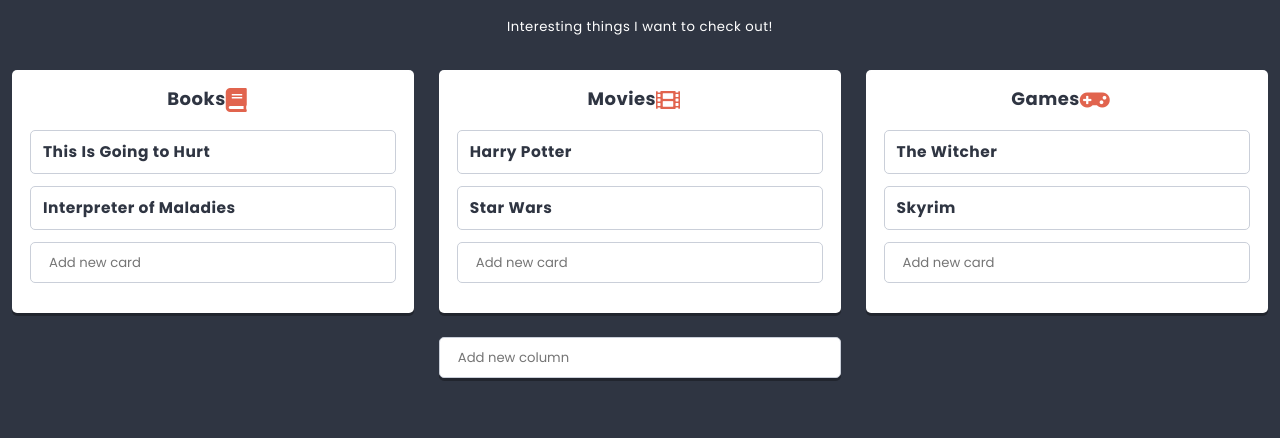
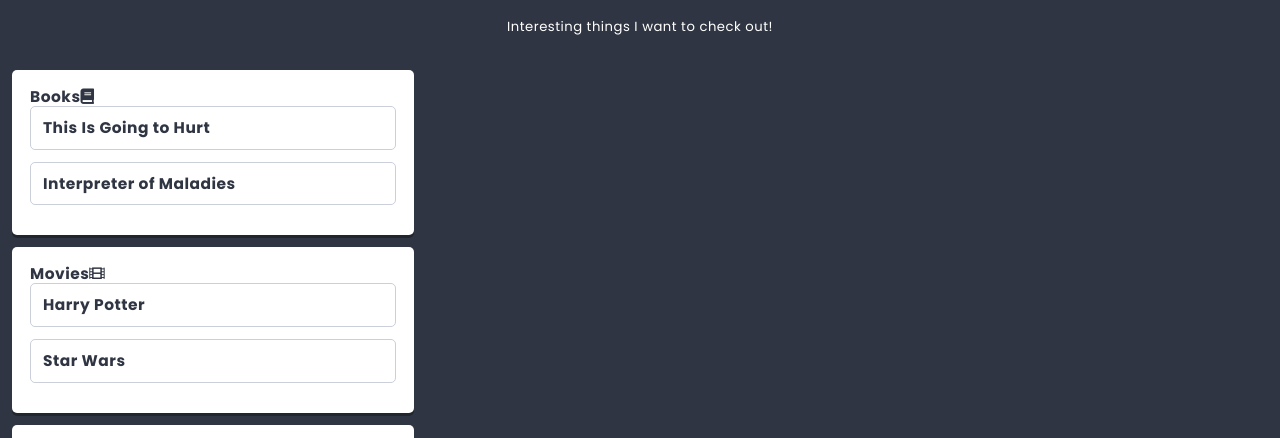
Before and after one commit to JaroslawSzewczyk/react-first-app, a React app: page / in a window 1280 px wide. Shown: the part 362-800 px from the top of the page. Built offline with nearby package versions, Linux system fonts and the light colour scheme.

Commit message:
Add Redux to project

```diff
--- a/package.json
+++ b/package.json
@@ -23,7 +23,9 @@
     "prop-types": "^15.7.2",
     "react": "^16.7.0",
     "react-dom": "^16.7.0",
-    "react-html-parser": "^2.0.2"
+    "react-html-parser": "^2.0.2",
+    "react-redux": "^7.0.1",
+    "redux": "^4.0.1"
   },
   "devDependencies": {
     "@babel/core": "^7.4.3",
@@ -40,6 +42,7 @@
     "lint-staged": "^10.0.7",
     "mini-css-extract-plugin": "^0.5.0",
     "node-sass": "^4.11.0",
+    "redux-devtools-extension": "^2.13.8",
     "sass-loader": "^7.1.0",
     "style-loader": "^0.23.1",
     "webpack": "^4.29.6",
--- a/src/components/App/App.js
+++ b/src/components/App/App.js
@@ -1,15 +1,25 @@
 import React from 'react';
 import styles from './App.scss';
-import List from '../List/List';
-import { pageContents, listData } from '../../data/dataStore';
+import PropTypes from 'prop-types';
+import List from '../List/ListContainer';
 
 class App extends React.Component {
+
+  static propTypes = {
+    title: PropTypes.node,
+    subtitle: PropTypes.node,
+    lists: PropTypes.array,
+  }
+
   render() {
+    const { title, subtitle, lists } = this.props;
     return (
       <main className={styles.component}>
-        <h1 className={styles.title}>{pageContents.title}</h1>
-        <h2 className={styles.subtitle}>{pageContents.subtitle}</h2>
-        <List {...listData} />
+        <h1 className={styles.title}>{title}</h1>
+        <h2 className={styles.subtitle}>{subtitle}</h2>
+        {lists.map(listData => (
+          <List key={listData.id} {...listData} />
+        ))}
       </main>
     );
   }
--- /dev/null
+++ b/src/components/App/AppContainer.js
@@ -0,0 +1,10 @@
+import {connect} from 'react-redux';
+import App from './App';
+
+const mapStateToProps = state => ({
+  title: state.app.title,
+  subtitle: state.app.subtitle,
+  lists: state.lists,
+});
+
+export default connect(mapStateToProps)(App);
--- a/src/components/Card/Card.js
+++ b/src/components/Card/Card.js
@@ -9,9 +9,10 @@
       title: PropTypes.node,
     }
     render() {
+      const { title } = this.props;
       return (
         <section className={styles.component}>
-          <h3>{this.props.title}</h3>
+          <h3>{title}</h3>
         </section>
       );
     }
--- a/src/components/Column/Column.js
+++ b/src/components/Column/Column.js
@@ -3,47 +3,48 @@
 import styles from './Column.scss';
 import PropTypes from 'prop-types';
 import Card from '../Card/Card';
-import Creator from '../Creator/Creator';
-import { settings } from '../../data/dataStore';
+// import Creator from '../Creator/Creator';
+// import { settings } from '../../data/dataStore';
 import Icon from '../Icon/Icon';
 
 class Column extends React.Component {
-    state = {
-      cards: this.props.cards || [],
-    }
+  // state = {
+  //   cards: this.props.cards || [],
+  // }
 
     static protoTypes = {
       title: PropTypes.string,
     }
 
-    addCard(title) {
-      this.setState(state => (
-        {
-          cards: [
-            ...state.cards,
-            {
-              key: state.cards.length ? state.cards[state.cards.length - 1].key + 1 : 0,
-              title,
-            },
-          ],
-        }
-      ));
-    }
+    // addCard(title) {
+    //   this.setState(state => (
+    //     {
+    //       cards: [
+    //         ...state.cards,
+    //         {
+    //           key: state.cards.length ? state.cards[state.cards.length - 1].key + 1 : 0,
+    //           title,
+    //         },
+    //       ],
+    //     }
+    //   ));
+    // }
     render() {
+      const { title, icon, cards } = this.props;
       return (
         <section className={styles.component}>
-          <h3 className={styles.title}>{this.props.title}
-            <span className={styles.icon}>
-              <Icon name={this.props.icon} />
+          <h3 className={title}>{title}
+            <span className={icon}>
+              <Icon name={icon} />
             </span>
           </h3>
-          {this.state.cards.map(({ key, ...cardProps }) => (
-            <Card key={key} {...cardProps} />
+          {cards.map(cardData => (
+            <Card key={cardData.id} {...cardData} />
           ))}
 
-          <div className={styles.creator}>
+          {/*<div className={styles.creator}>
             <Creator text={settings.cardCreatorText} action={title => this.addCard(title)} />
-          </div>
+          </div> */}
         </section>
       );
     }
--- /dev/null
+++ b/src/components/Column/ColumnContainer.js
@@ -0,0 +1,10 @@
+import {connect} from 'react-redux';
+import Column from './Column';
+
+export const getCardsForList = ({cards}, columnId) => cards.filter(card => card.columnId == columnId);
+
+const mapStateToProps = (state, props) => ({
+  cards: getCardsForList(state, props.id),
+});
+
+export default connect(mapStateToProps)(Column);
--- a/src/components/List/List.js
+++ b/src/components/List/List.js
@@ -2,15 +2,12 @@
 import styles from './List.scss';
 import Hero from '../Hero/Hero';
 import PropTypes from 'prop-types';
-import Column from '../Column/Column';
+import Column from '../Column/ColumnContainer';
 import { settings } from '../../data/dataStore';
 import ReactHtmlParser from 'react-html-parser';
-import Creator from '../Creator/Creator';
+// import Creator from '../Creator/Creator';
 
 class List extends React.Component {
-  state = {
-    columns: this.props.columns || [],
-  }
 
   static propTypes = {
     title: PropTypes.node.isRequired,
@@ -23,37 +20,22 @@
     description: settings.defaultListDescription,
   }
 
-  addColumn(title) {
-    this.setState(state => (
-      {
-        columns: [
-          ...state.columns,
-          {
-            key: state.columns.length ? state.columns[state.columns.length - 1].key + 1 : 0,
-            title,
-            icon: 'list-alt',
-            cards: [],
-          },
-        ],
-      }
-    ));
-  }
   render() {
+    const { title, image, description, columns } = this.props;
     return (
       <section className={styles.component}>
-        <Hero titleText={this.props.title} image={this.props.image} />
+        <Hero titleText={title} image={image} />
         <div className={styles.description}>
-          {ReactHtmlParser(this.props.description)}
+          {ReactHtmlParser(description)}
         </div>
-        <div className={styles.columns}>
-          {this.state.columns.map(({ key, ...columnProps }) => (
-            <Column key={key} {...columnProps} />
-          ))}
-        </div>
-        <div className={styles.creator}>
+        {columns.map(columnData => (
+          <Column key={columnData.id} {...columnData} />
+        ))
+
+        /*<div className={styles.creator}>
           <Creator text={settings.columnCreatorText}
             action={title => this.addColumn(title)} />
-        </div>
+        </div> */}
       </section>
     );
   }
--- /dev/null
+++ b/src/components/List/ListContainer.js
@@ -0,0 +1,10 @@
+import {connect} from 'react-redux';
+import List from './List';
+
+export const getColumnsForList = ({columns}, listId) => columns.filter(column => column.listId == listId);
+
+const mapStateToProps = (state, props) => ({
+  columns: getColumnsForList(state, props.id),
+});
+
+export default connect(mapStateToProps)(List);
--- a/src/data/dataStore.js
+++ b/src/data/dataStore.js
@@ -5,6 +5,10 @@
     buttonOK: 'OK',
     buttonCancel: 'Cancel',
     defaultText: 'Add new item',
+  },
+  search: {
+    defaultText: 'Search...',
+    icon: 'search',
   },
   defaultListDescription: '<p>I can do all the things!!!</p>',
   defaultColumnIcon: 'list-alt',
@@ -67,3 +71,81 @@
     },
   ],
 };
+
+const lists = [
+  {
+    id: 'list-1',
+    title: 'Things to do <sup>soon!</sup>',
+    description: 'Interesting things I want to check out!',
+    image: 'http://uploads.kodilla.com/bootcamp/fer/11.react/space.png',
+  },
+];
+
+const columns = [
+  {
+    id: 'column-1',
+    listId: 'list-1',
+    title: 'Books',
+    icon: 'book',
+  },
+  {
+    id: 'column-2',
+    listId: 'list-1',
+    title: 'Movies',
+    icon: 'film',
+  },
+  {
+    id: 'column-3',
+    listId: 'list-1',
+    title: 'Games',
+    icon: 'gamepad',
+  },
+  {
+    id: 'column-4',
+    listId: 'list-2',
+    title: 'Strange column',
+    icon: 'question',
+  },
+];
+
+const cards = [
+  {
+    id: 'card-1',
+    columnId: 'column-1',
+    title: 'This Is Going to Hurt',
+  },
+  {
+    id: 'card-2',
+    columnId: 'column-1',
+    title: 'Interpreter of Maladies',
+  },
+  {
+    id: 'card-3',
+    columnId: 'column-2',
+    title: 'Harry Potter',
+  },
+  {
+    id: 'card-4',
+    columnId: 'column-2',
+    title: 'Star Wars',
+  },
+  {
+    id: 'card-5',
+    columnId: 'column-3',
+    title: 'The Witcher',
+  },
+  {
+    id: 'card-6',
+    columnId: 'column-3',
+    title: 'Skyrim',
+  },
+];
+
+const initialStoreData = {
+  app: {...pageContents},
+  lists: [...lists],
+  columns: [...columns],
+  cards: [...cards],
+};
+
+export default initialStoreData;
--- a/src/index.js
+++ b/src/index.js
@@ -2,6 +2,8 @@
 import './styles/normalize.scss';
 import './styles/global.scss';
 import ReactDOM from 'react-dom';
-import App from './components/App/App';
+import App from './components/App/AppContainer';
+import { Provider } from 'react-redux';
+import store from './redux/store';
 
-ReactDOM.render(<App />, document.getElementById('app'));
+ReactDOM.render(<Provider store={store}><App /></Provider>, document.getElementById('app'));
--- /dev/null
+++ b/src/redux/store.js
@@ -0,0 +1,34 @@
+import {combineReducers, createStore} from 'redux';
+import initialStoreData from '../data/dataStore';
+
+// define initial state and shallow-merge initial data
+const initialState = {
+  app: initialStoreData.app,
+  lists: initialStoreData.lists,
+  columns: initialStoreData.columns,
+  cards: initialStoreData.cards,
+  searchString: '',
+};
+
+// define reducers
+const reducers = {
+};
+
+// add blank reducers for initial state properties without reducers
+Object.keys(initialState).forEach(item => {
+  if (typeof reducers[item] == 'undefined') {
+    reducers[item] = (statePart = null) => statePart;
+  }
+});
+
+// merge all reducers
+const storeReducer = combineReducers(reducers);
+
+// create store
+const store = createStore(
+  storeReducer,
+  initialState,
+  window.__REDUX_DEVTOOLS_EXTENSION__ && window.__REDUX_DEVTOOLS_EXTENSION__()
+);
+
+export default store;
```
Also changed, not shown: 1 other file (tests, documents, lock files or other folders).
